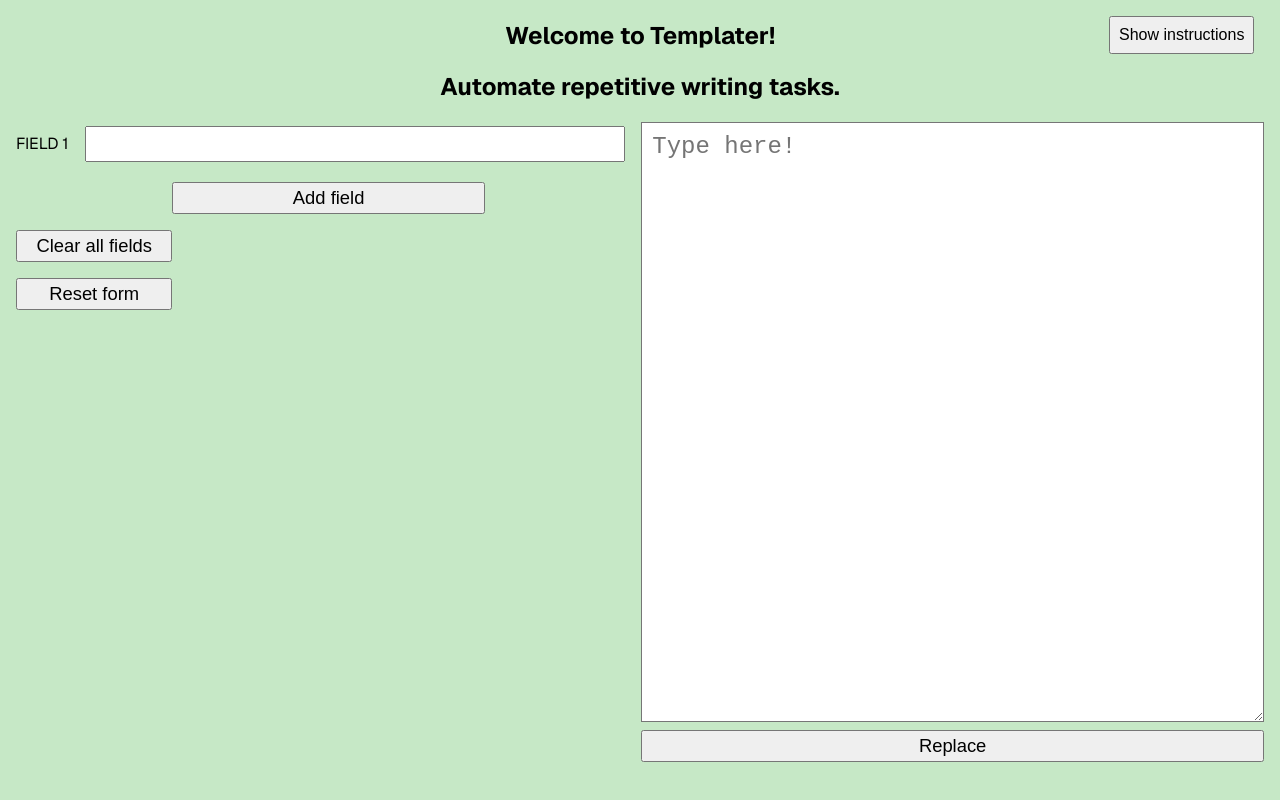
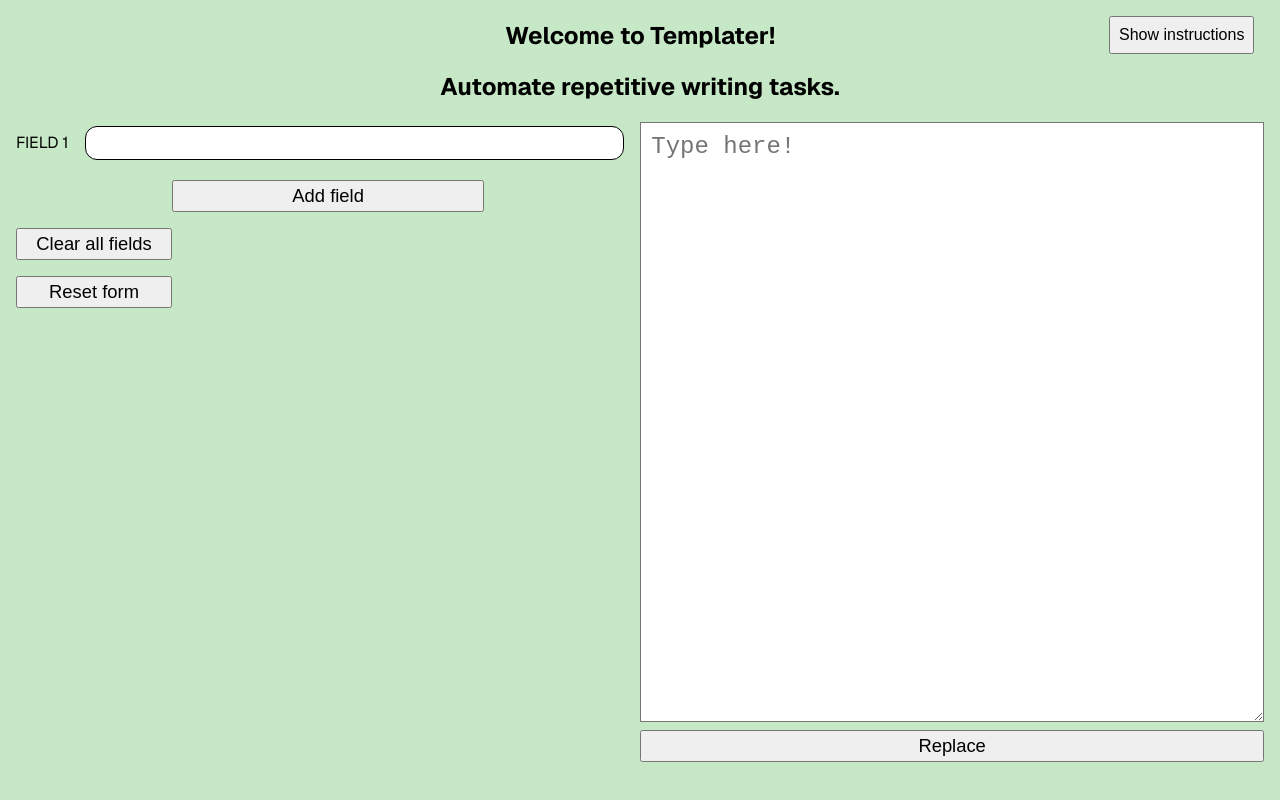
Before and after one commit to bmcglauser/templater, a Next.js app: page / in a window 1280 px wide. Built offline with nearby package versions, Linux system fonts and the light colour scheme.

Commit message:
style: rounded inputs

```diff
--- a/src/styles/Dashboard.css
+++ b/src/styles/Dashboard.css
@@ -20,19 +20,19 @@
         font-size: 1.5rem;
         padding: 2px;
         margin: 0.25rem 1rem;
+        border-radius: 0.75rem;
+        border: solid 1px;
       }
     }
     .reset-button,
-    .add-button,
-    .remove-button {
+    .add-button {
       margin: 1rem 0 0;
       width: 25%;
       align-self: flex-start;
       height: 2rem;
       font-size: 1.15rem;
     }
-    .add-button,
-    .remove-button {
+    .add-button {
       width: 50%;
       align-self: center;
     }
```
